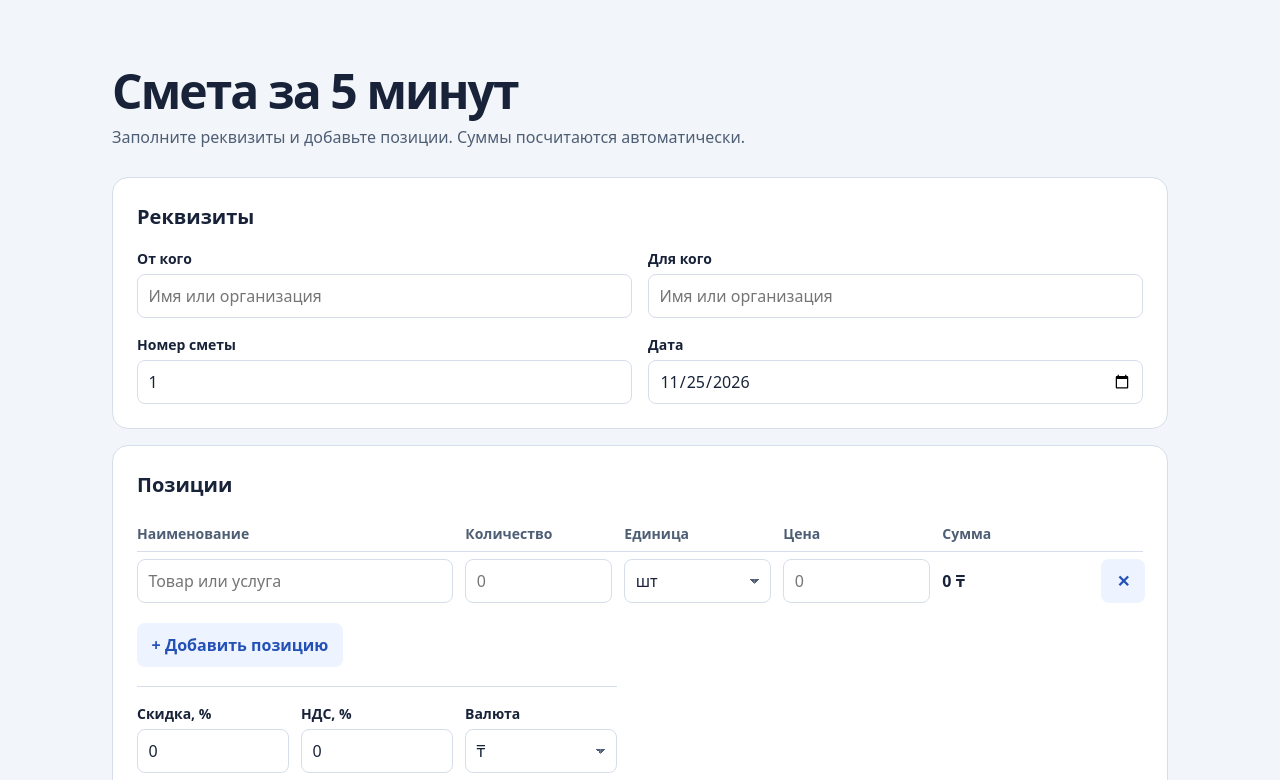
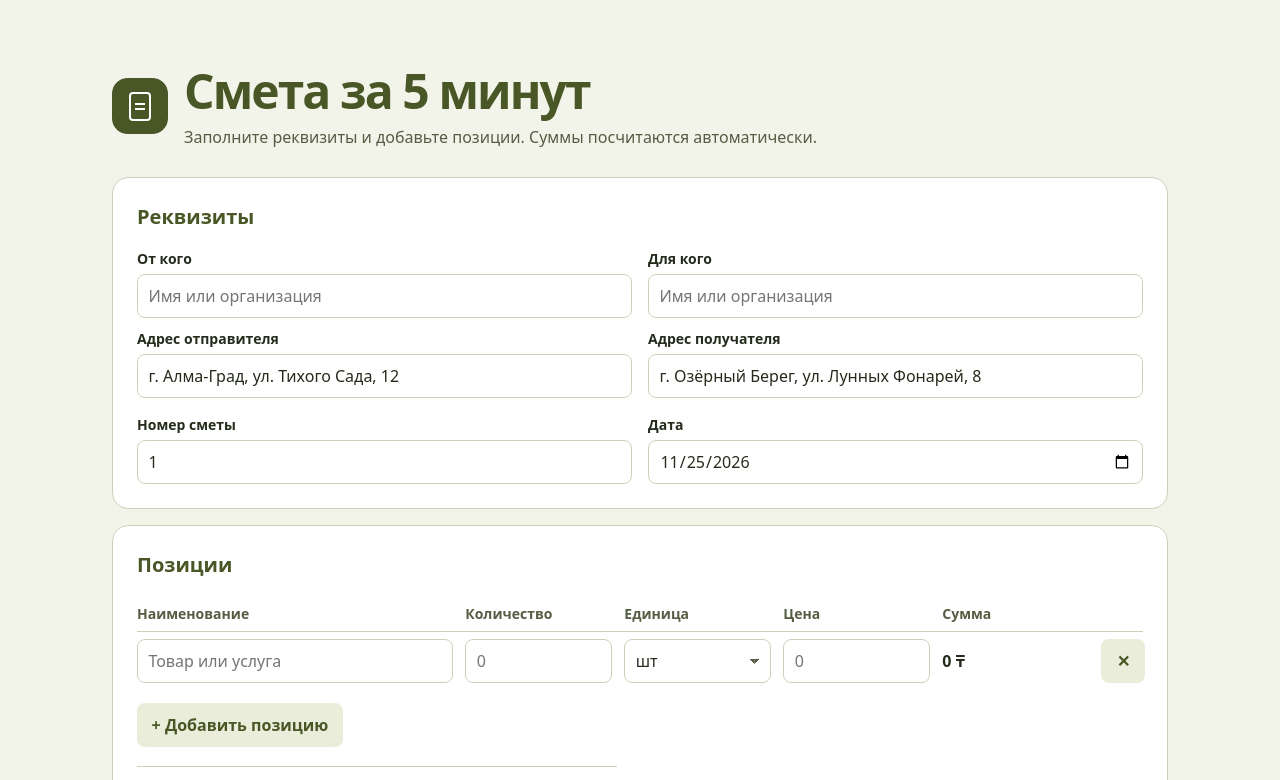
Before and after one commit to mayatechorda-png/smeta, a plain HTML site: page index.html in a window 1280 px wide. Shown: the top 780 px of the page. Drawn offline with Linux system fonts and the light colour scheme.

Commit message:
Добавить оливковое оформление, логотип и адреса

```diff
--- a/index.html
+++ b/index.html
@@ -4,22 +4,31 @@
   <meta charset="utf-8">
   <meta name="viewport" content="width=device-width, initial-scale=1">
   <title>Смета за 5 минут</title>
-  <link rel="stylesheet" href="styles.css">
-  <script src="script.js" defer></script>
+  <link rel="stylesheet" href="styles.css?v=olive">
+  <script src="script.js?v=olive" defer></script>
 </head>
 <body>
   <main class="estimate">
     <header class="page-header">
-      <h1>Смета за 5 минут</h1>
-      <p>Заполните реквизиты и добавьте позиции. Суммы посчитаются автоматически.</p>
+      <span class="brand-mark" aria-hidden="true"></span>
+      <div class="screen-only">
+        <h1>Смета за 5 минут</h1>
+        <p>Заполните реквизиты и добавьте позиции. Суммы посчитаются автоматически.</p>
+      </div>
+      <h1 class="print-only print-title" id="print-title"></h1>
     </header>
-    <h1 class="print-only print-title" id="print-title"></h1>
 
     <section class="card" aria-labelledby="details-title">
       <h2 id="details-title">Реквизиты</h2>
       <div class="details">
-        <label>От кого<input id="sender" type="text" placeholder="Имя или организация" data-print><span class="print-only print-value"></span></label>
-        <label>Для кого<input id="recipient" type="text" placeholder="Имя или организация" data-print><span class="print-only print-value"></span></label>
+        <div class="party-details">
+          <label>От кого<input id="sender" type="text" placeholder="Имя или организация" data-print><span class="print-only print-value"></span></label>
+          <label>Адрес отправителя<input id="sender-address" type="text" placeholder="г. Алма-Град, ул. Тихого Сада, 12" data-print><span class="print-only print-value"></span></label>
+        </div>
+        <div class="party-details">
+          <label>Для кого<input id="recipient" type="text" placeholder="Имя или организация" data-print><span class="print-only print-value"></span></label>
+          <label>Адрес получателя<input id="recipient-address" type="text" placeholder="г. Озёрный Берег, ул. Лунных Фонарей, 8" data-print><span class="print-only print-value"></span></label>
+        </div>
         <label class="screen-only">Номер сметы<input id="estimate-number" type="text" value="1"></label>
         <label class="screen-only">Дата<input id="estimate-date" type="date"></label>
       </div>
--- a/script.js
+++ b/script.js
@@ -16,9 +16,12 @@ const copyButton = document.querySelector("#copy-estimate");
 const copyStatus = document.querySelector("#copy-status");
 const copyFallback = document.querySelector("#copy-fallback");
 const copyText = document.querySelector("#copy-text");
+const addressFields = [
+  document.querySelector("#sender-address"), document.querySelector("#recipient-address")
+];
 const detailFields = [
   document.querySelector("#sender"), document.querySelector("#recipient"), numberField, dateField,
-  discountField, taxField, currencyField, document.querySelector("#comment")
+  ...addressFields, discountField, taxField, currencyField, document.querySelector("#comment")
 ];
 const defaults = Object.fromEntries(detailFields.map((field) => [field.id, field.value]));
 const itemKeys = ["name", "quantity", "unit", "price"];
@@ -139,6 +142,9 @@ function restoreDraft() {
   } catch {
     // Start with the default fields when no usable draft is available.
   }
+  if (!draft) {
+    for (const field of addressFields) field.value = field.placeholder;
+  }
   for (const field of detailFields) setField(field, draft?.details?.[field.id]);
   if (Array.isArray(draft?.positions)) {
     for (const values of draft.positions) {
--- a/styles.css
+++ b/styles.css
@@ -1,12 +1,13 @@
 :root {
   color-scheme: light;
-  --background: #f2f5f9;
+  --background: #f2f3e9;
   --surface: #fff;
-  --text: #182339;
-  --muted: #4e5e74;
-  --border: #d6deea;
-  --accent: #2451b7;
-  --tint: #edf3ff;
+  --text: #252c1b;
+  --muted: #555d43;
+  --border: #cbd2ba;
+  --accent: #495626;
+  --accent-hover: #36411b;
+  --tint: #e9edd9;
   font: 100%/1.5 system-ui, sans-serif;
   color: var(--text);
   background: var(--background);
@@ -16,14 +17,32 @@
 body, h1, h2, p, dl, dd { margin: 0; }
 
 .estimate { width: min(100% - 2rem, 66rem); margin: clamp(1.5rem, 5vw, 4rem) auto; }
-.page-header { margin-bottom: 1.75rem; }
+.page-header { display: flex; align-items: center; gap: 1rem; margin-bottom: 1.75rem; }
 .page-header p { color: var(--muted); margin-top: .45rem; }
-h1 { font-size: clamp(2rem, 5vw, 3rem); line-height: 1.12; letter-spacing: -.04em; }
-h2 { font-size: 1.25rem; margin-bottom: 1rem; }
+.brand-mark {
+  display: grid;
+  place-items: center;
+  flex: none;
+  width: 3.5rem;
+  height: 3.5rem;
+  border: 1px solid var(--accent);
+  border-radius: .95rem;
+  background: var(--accent);
+  color: var(--surface);
+}
+.brand-mark::before, .brand-mark::after {
+  content: "";
+  grid-area: 1 / 1;
+}
+.brand-mark::before { width: 42%; height: 54%; border: 2px solid; border-radius: .25rem; }
+.brand-mark::after { width: 19%; height: 14%; border-block: 2px solid; }
+h1 { color: var(--accent); font-size: clamp(2rem, 5vw, 3rem); line-height: 1.12; letter-spacing: -.04em; }
+h2 { color: var(--accent); font-size: 1.25rem; margin-bottom: 1rem; }
 
 .card { background: var(--surface); border: 1px solid var(--border); border-radius: 1rem; padding: clamp(1rem, 3vw, 1.5rem); }
 .card + .card { margin-top: 1rem; }
 .details { display: grid; grid-template-columns: repeat(2, minmax(0, 1fr)); gap: 1rem; }
+.party-details { display: grid; gap: .65rem; }
 
 label { display: block; font-size: .875rem; font-weight: 600; min-width: 0; }
 input, select, textarea, button { font: inherit; min-width: 44px; min-height: 44px; }
@@ -74,6 +93,7 @@ button:hover { border-color: var(--accent); }
   padding-top: 1rem;
   border-top: 1px solid var(--border);
 }
+.totals { background: var(--tint); }
 .breakdown { max-width: 28rem; margin-left: auto; }
 .breakdown > div { display: flex; justify-content: space-between; align-items: baseline; gap: .75rem; }
 .breakdown > [hidden] { display: none; }
@@ -85,7 +105,7 @@ button:hover { border-color: var(--accent); }
 .notes textarea, .copy-fallback textarea { resize: vertical; margin-top: .3rem; }
 .actions { display: flex; flex-wrap: wrap; align-items: center; gap: .65rem; margin-top: 1rem; }
 .primary-button { background: var(--accent); color: white; }
-.primary-button:hover { background: #1d4296; }
+.primary-button:hover { background: var(--accent-hover); }
 .copy-status { color: var(--accent); margin-top: .5rem; }
 .copy-fallback { margin-top: .75rem; }
 .print-only { display: none; }
@@ -122,6 +142,8 @@ button:hover { border-color: var(--accent); }
 
 @media screen and (max-width: 420px) {
   .details { grid-template-columns: minmax(0, 1fr); }
+  .page-header { align-items: flex-start; gap: .75rem; }
+  .brand-mark { width: 2.75rem; height: 2.75rem; border-radius: .75rem; }
 }
 
 @page { size: A4; margin: 15mm; }
@@ -129,14 +151,16 @@ button:hover { border-color: var(--accent); }
 @media print {
   :root { color: #000; background: #fff; font-size: 11pt; }
   .estimate { width: auto; margin: 0; }
-  .page-header, .screen-only, .adjustments, button, input, select, textarea, .mobile-label {
+  .screen-only, .adjustments, button, input, select, textarea, .mobile-label {
     display: none !important;
   }
   .print-only { display: block; }
-  .print-title { font-size: 21pt; letter-spacing: normal; margin-bottom: 6mm; }
+  .page-header { gap: 3mm; margin-bottom: 6mm; break-inside: avoid; }
+  .brand-mark { width: 10mm; height: 10mm; border-radius: 2mm; background: #fff; color: var(--accent); }
+  .print-title { font-size: 21pt; letter-spacing: normal; overflow-wrap: anywhere; }
   .print-value { font-size: 11pt; font-weight: 400; overflow-wrap: anywhere; white-space: pre-wrap; }
   .details .print-value { margin-top: 1mm; }
-  .card { border: 0; border-radius: 0; padding: 0; }
+  .card { background: #fff; border: 0; border-radius: 0; padding: 0; }
   .card + .card { margin-top: 5mm; }
   h1, h2, .notes > label { break-after: avoid; }
   .details, .items tr, .totals, .signature { break-inside: avoid; }
```
